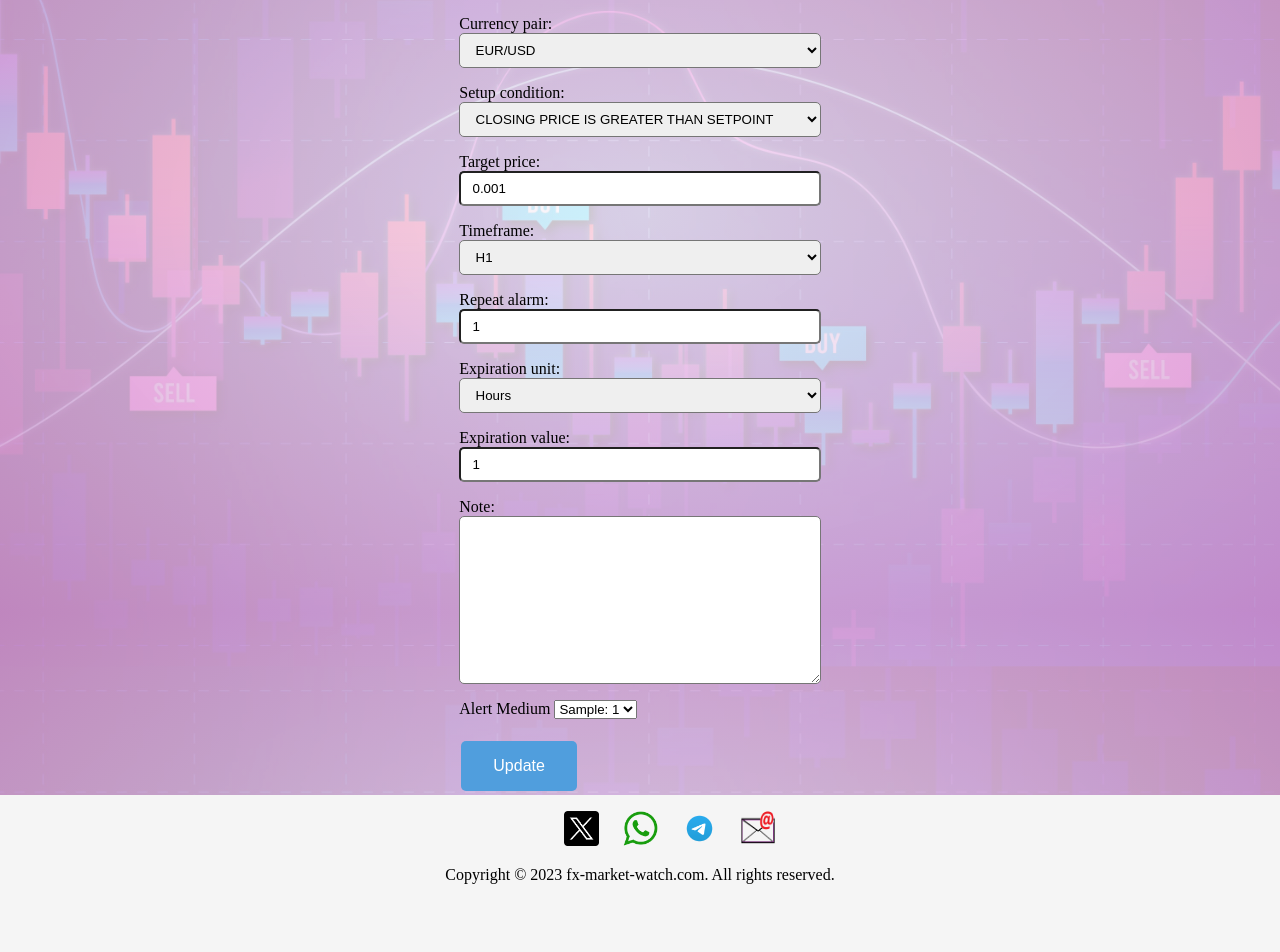
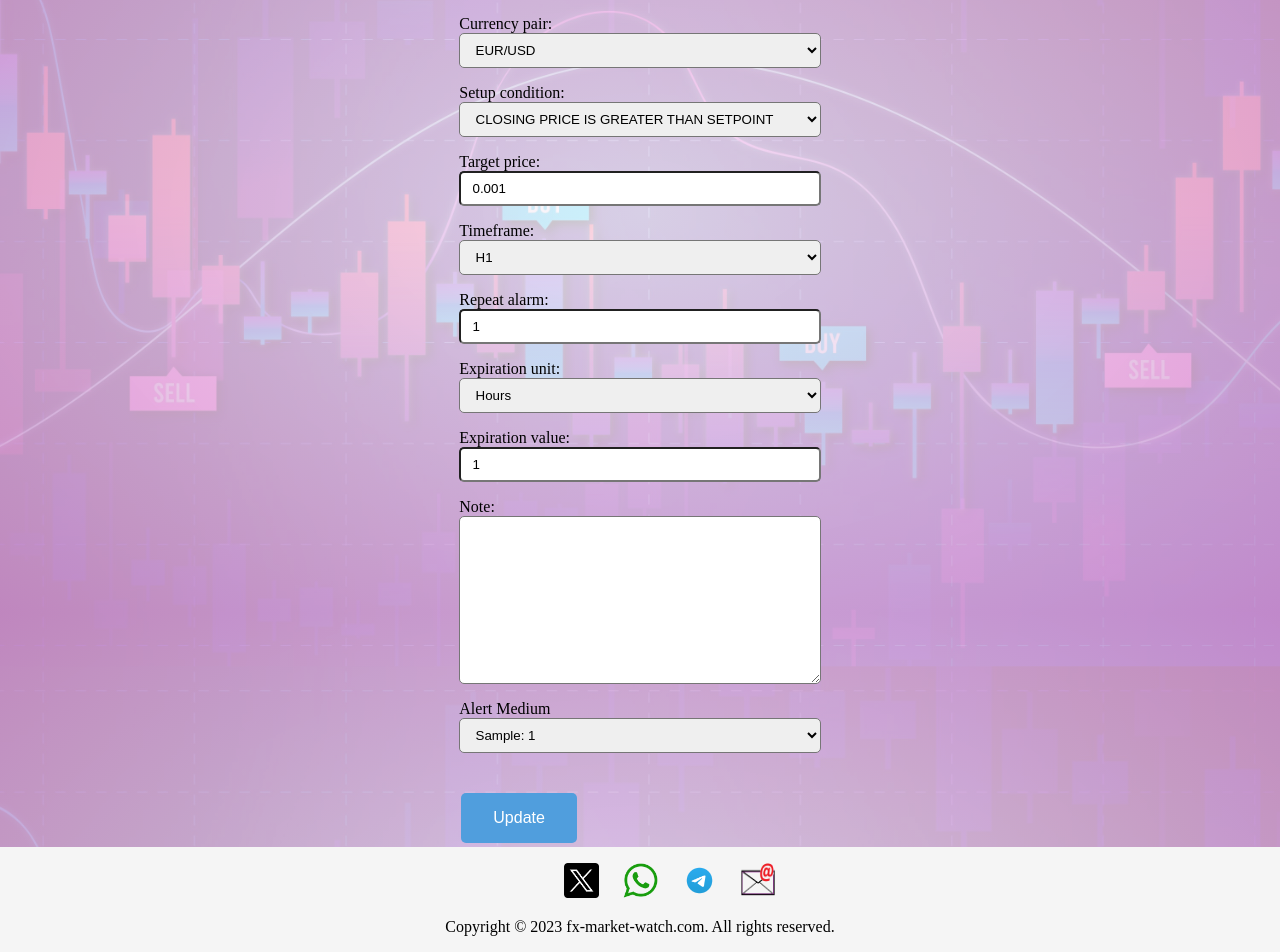
Before and after one commit to georgeeset/fx-price-watch, a Django app: template fx_market_watch/templates/edit_alert_page.html in a window 1280 px wide. Shown: the part 187-1139 px from the top of the page. Before the commit the page ends 1071 px from the top, so only its background shows below. Run offline with Django 4.2, Linux system fonts and the light colour scheme; the template is opened without the code that fills it: values that come from a table or form of the project are taken from there, others are empty; tables that the repository leaves empty hold one stand-in row (values such as "Sample post").

Commit message:
edit form alert medium updated for proper visibility

```diff
--- a/fx_market_watch/templates/edit_alert_page.html
+++ b/fx_market_watch/templates/edit_alert_page.html
@@ -11,7 +11,7 @@
     {{ form.as_p }}
 
     <label for="medium">Alert Medium</label>
-    <select name="alert_medium" id="medium">
+    <select name="alert_medium" id="medium", class='form-control'>
         {% for choice in user_alert_medium%}
         <option value={{ choice.alert_type }}>{{ choice }}</option>
         {% endfor %}
```
